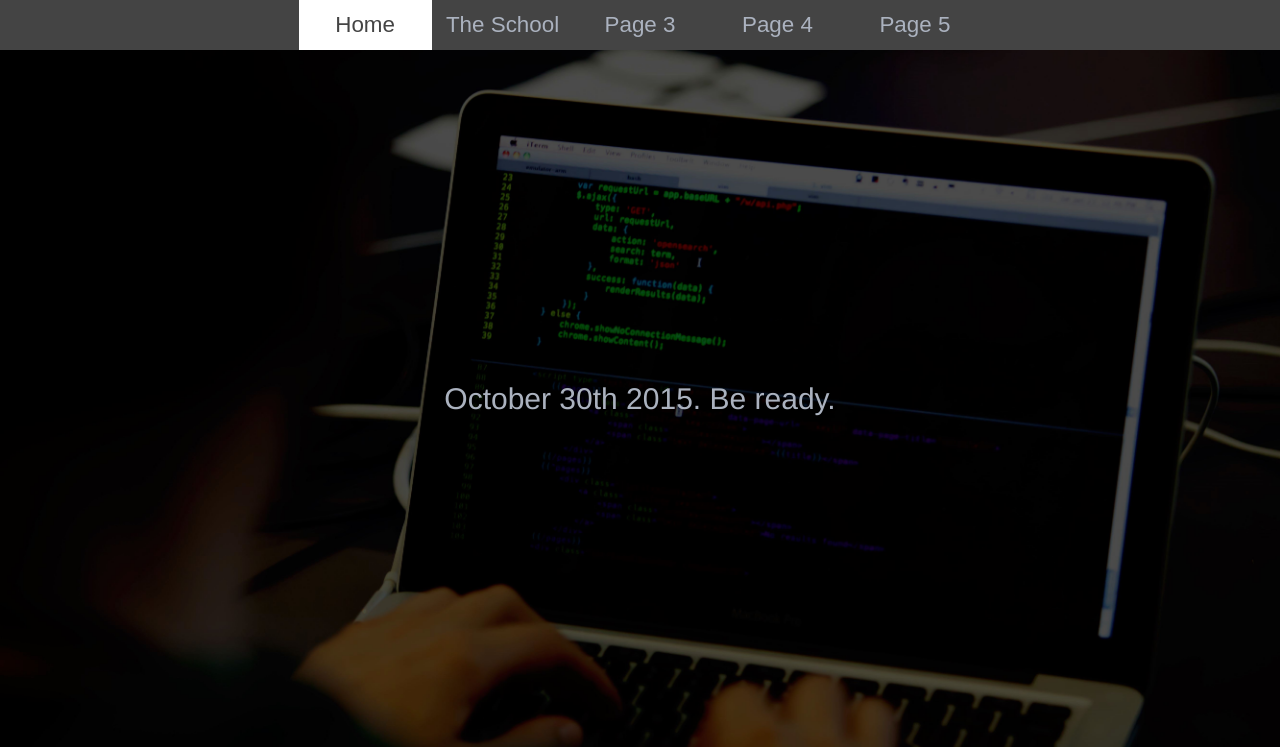
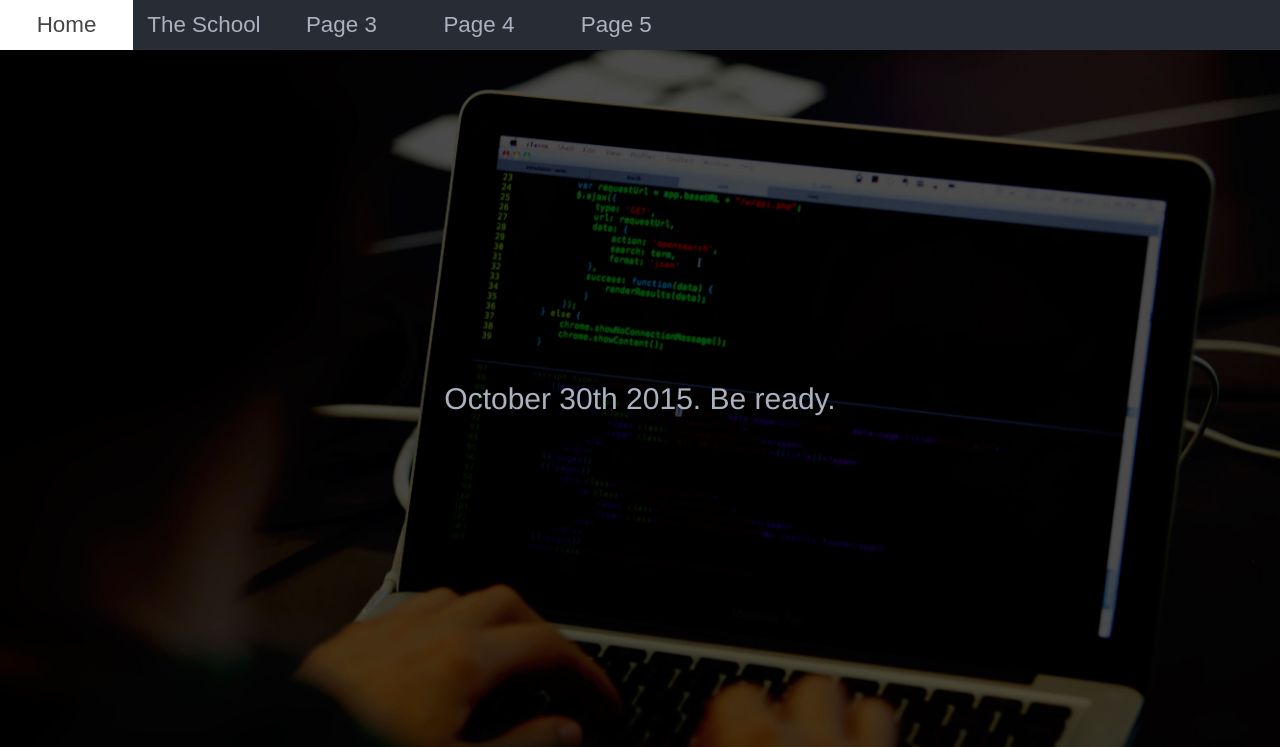
Before and after one commit to thel3l/hackathon-dpse, a PHP site: page / in a window 1280 px wide. Shown: the top 747 px of the page. Run offline with PHP 8.4, Linux system fonts and the light colour scheme; some libraries are stand-ins or nearby versions.

Commit message:
Navbar stuff

```diff
--- a/css/style1.css
+++ b/css/style1.css
@@ -17,12 +17,6 @@ body {
 }
 
 //Navigation bar
-
-header {
-  position: fixed !important;
-  top: 0;
-  text-align: center;
-}
 
 .nav ul {
   list-style: none;
--- a/index.htm
+++ b/index.htm
@@ -4,7 +4,7 @@
   <head>
 
     <!--
-    By Thel3l and Lunaroyster
+    By Thel3l and Lunaroyster and rithvikvibhu
     PLEASE USE COMMENTS EXTENSIVELY
     -->
     <meta charset="utf-8">
--- a/js/smoothscroll.js
+++ b/js/smoothscroll.js
@@ -1,4 +1,5 @@
 $(function() {
+
     $('a[href*=#]:not([href=#])').click(function() {
         if (location.pathname.replace(/^\//, '') == this.pathname.replace(/^\//, '') && location.hostname == this.hostname) {
             var target = $(this.hash);
@@ -11,4 +12,7 @@ $(function() {
             }
         }
     });
+
+    $('.nav').css({ 'position': 'fixed', 'top': 0, 'left': 0, 'text-align': 'center'});
+    $('.nav.ul').css({ 'background-color': '#444'})
 });
```
